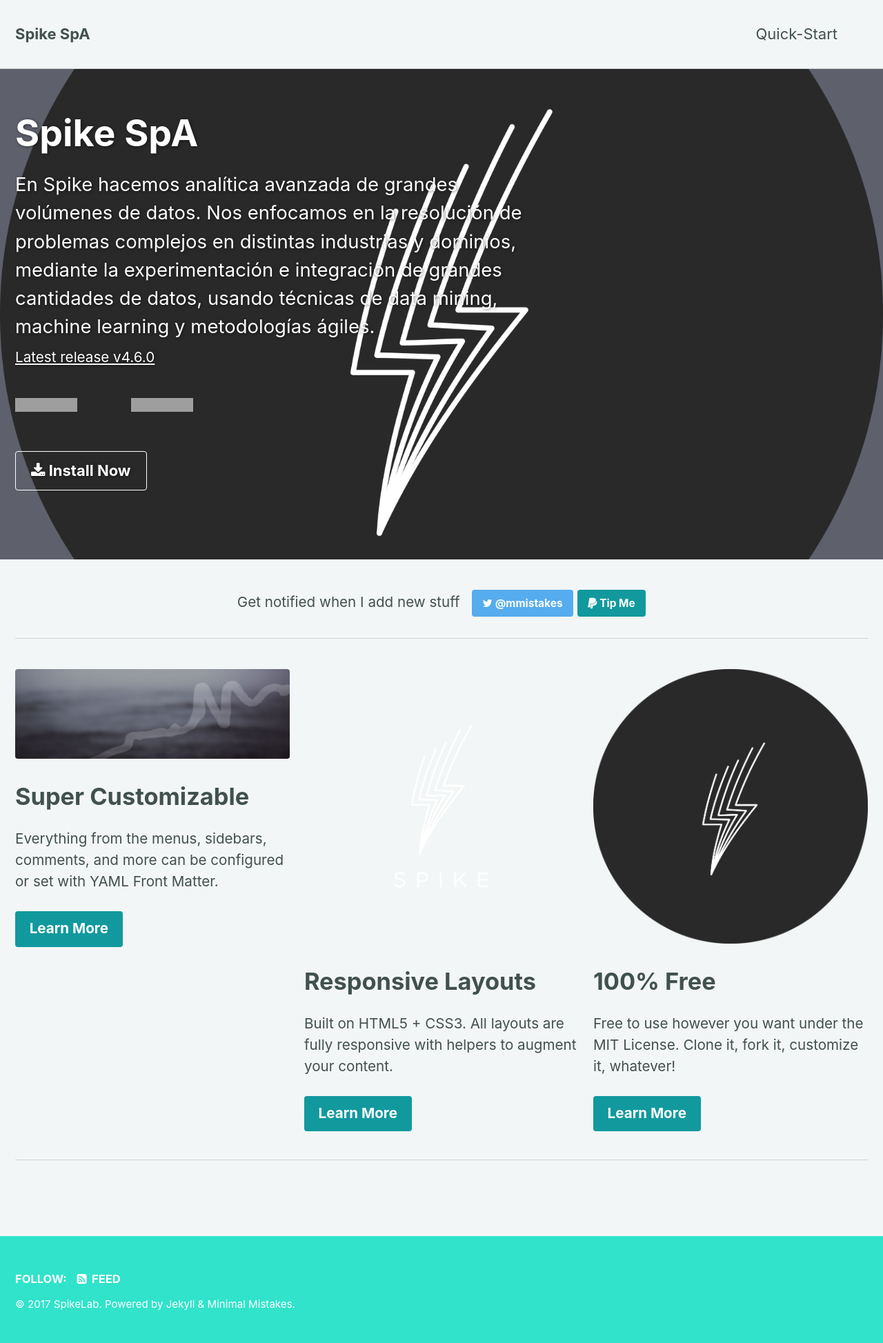
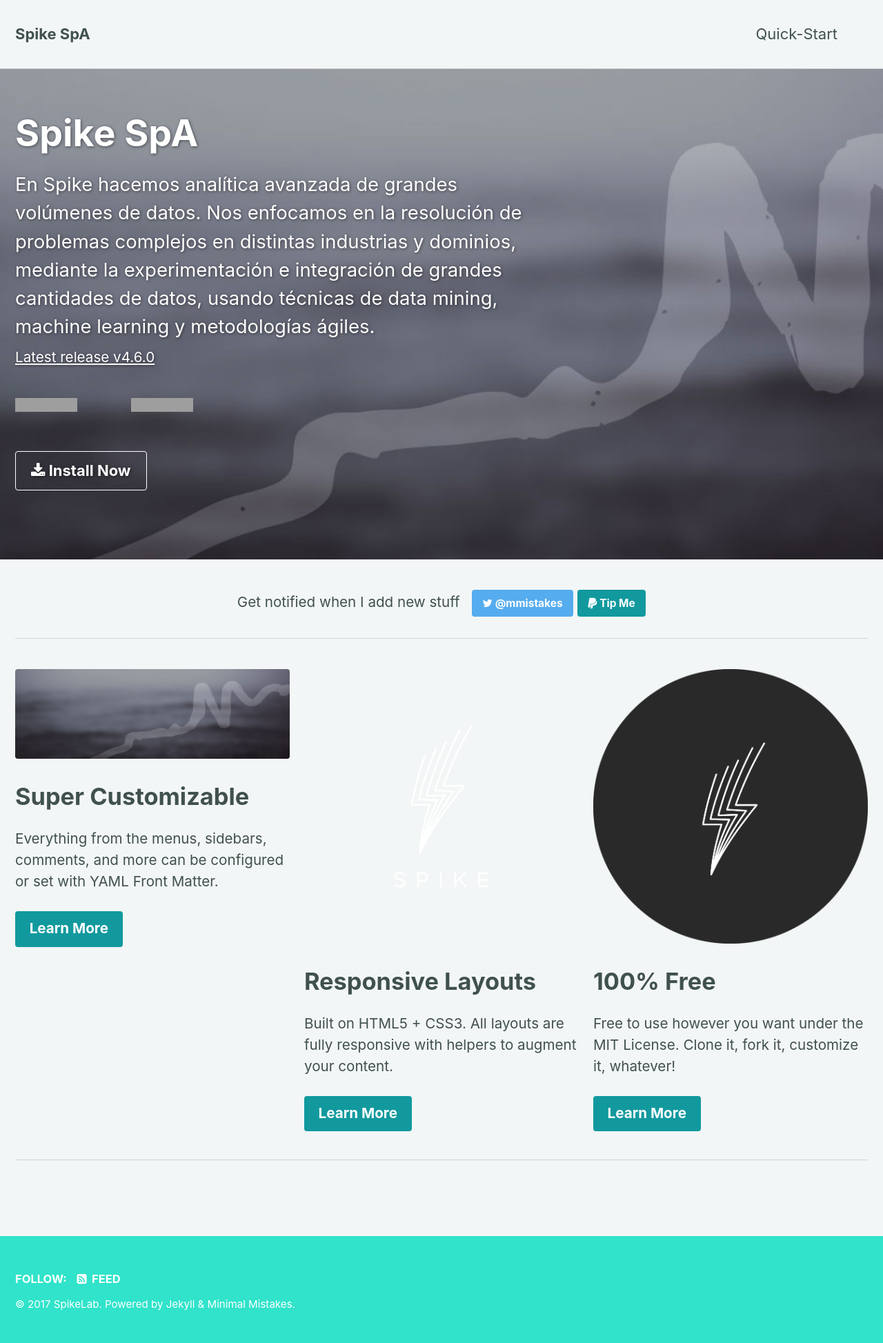
Before and after one commit to spike-lab/spike-lab.github.io, a Jekyll site: the page built from index.md, in a window 1280 px wide. Shown: the whole page at 69% size. Built offline with Jekyll 4.4.1, drawn with Linux system fonts in a browser that asks for light colours; grey boxes are pictures that could not be loaded.

Commit message:
Imagen original

```diff
--- a/index.md
+++ b/index.md
@@ -3,7 +3,7 @@
 permalink: /
 header:
   overlay_color: "#5e616c"
-  overlay_image: /assets/images/logo-circle-dark.png
+  overlay_image: /assets/images/mm-home-page-feature.jpg
   cta_label: "<i class='fa fa-download'></i> Install Now"
   cta_url: "/docs/quick-start-guide/"
   caption:
```
